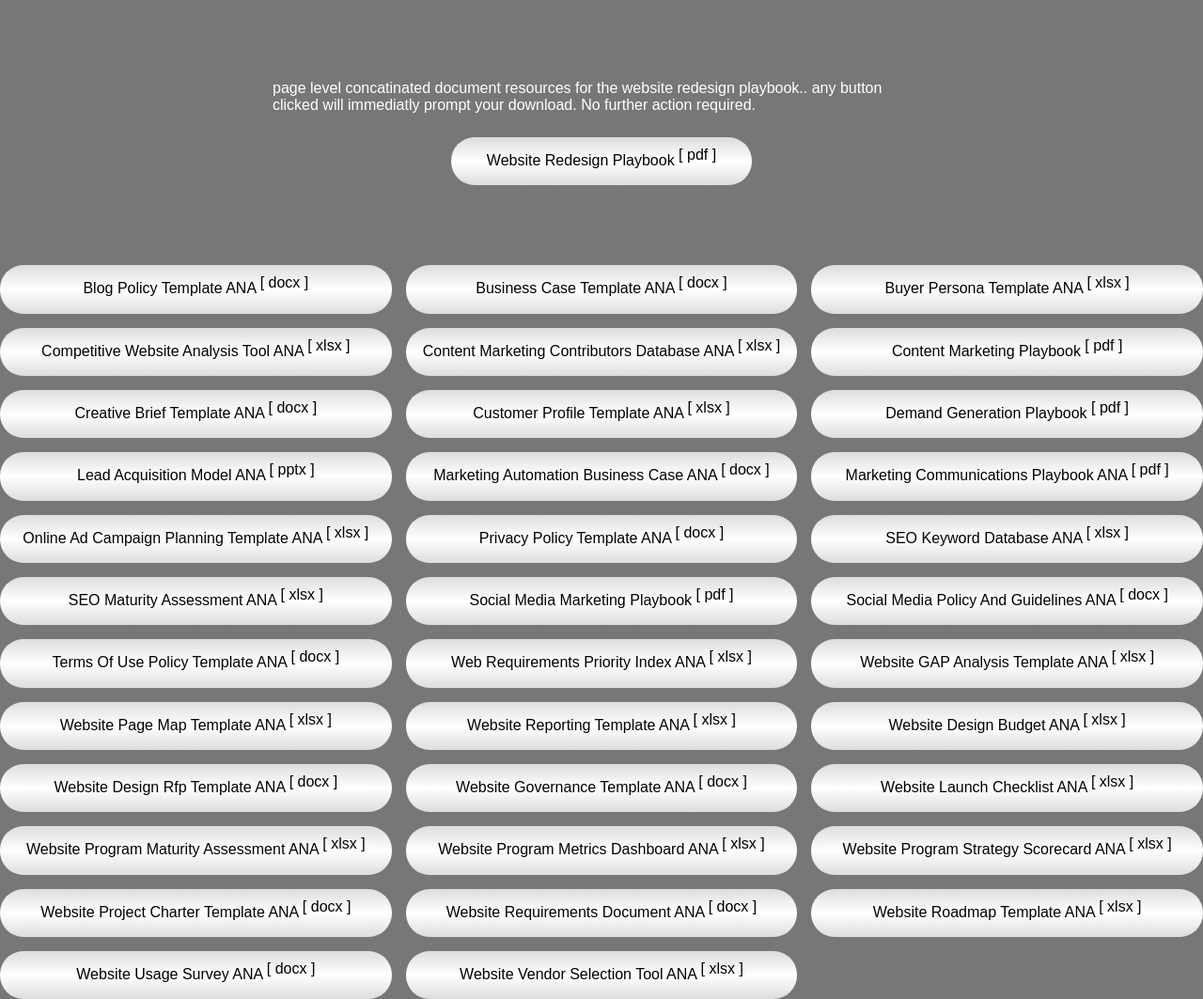
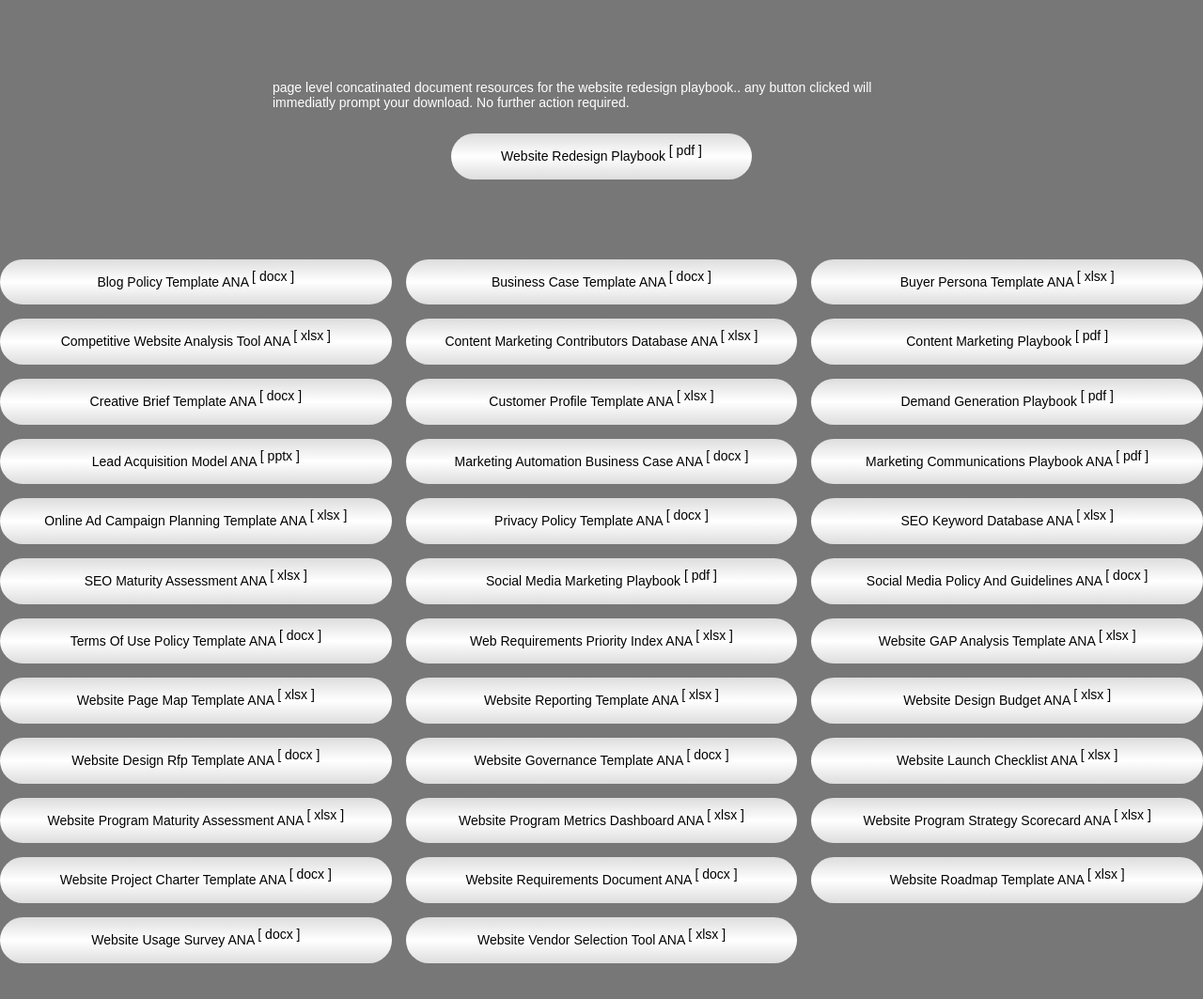
Before and after one commit to rogueathletic/website-redesign-playbook, a plain HTML site: page index.html in a window 1280 px wide. Shown: the whole page at 94% size. After the commit the page ends 1025 px from the top, so only its background shows below. Drawn offline with Linux system fonts and the light colour scheme.

Commit message:
formating

```diff
--- a/index.html
+++ b/index.html
@@ -9,23 +9,13 @@
         * {
             font-family: sans-serif;
             font-weight: 400;
+            font-size: 14px;
             -webkit-font-smoothing: antialiased;
             -moz-osx-font-smoothing: grayscale;
             padding: 0;
             margin: 0;
         }
 
-        @media (min-width: 1025px) {
-            * {
-                font-size: 16px;
-            }
-        }
-
-        @media (max-width: 1024px) {
-            * {
-                font-size: 14px;
-            }
-        }
 
         body {
             max-width: 2600px;
```
